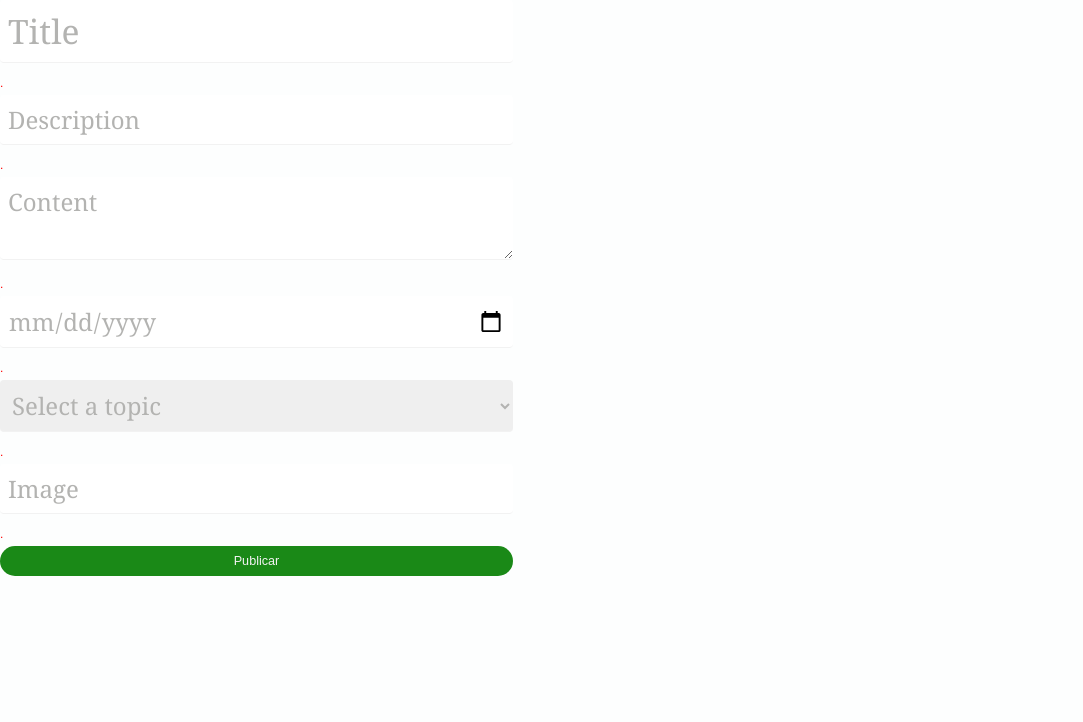
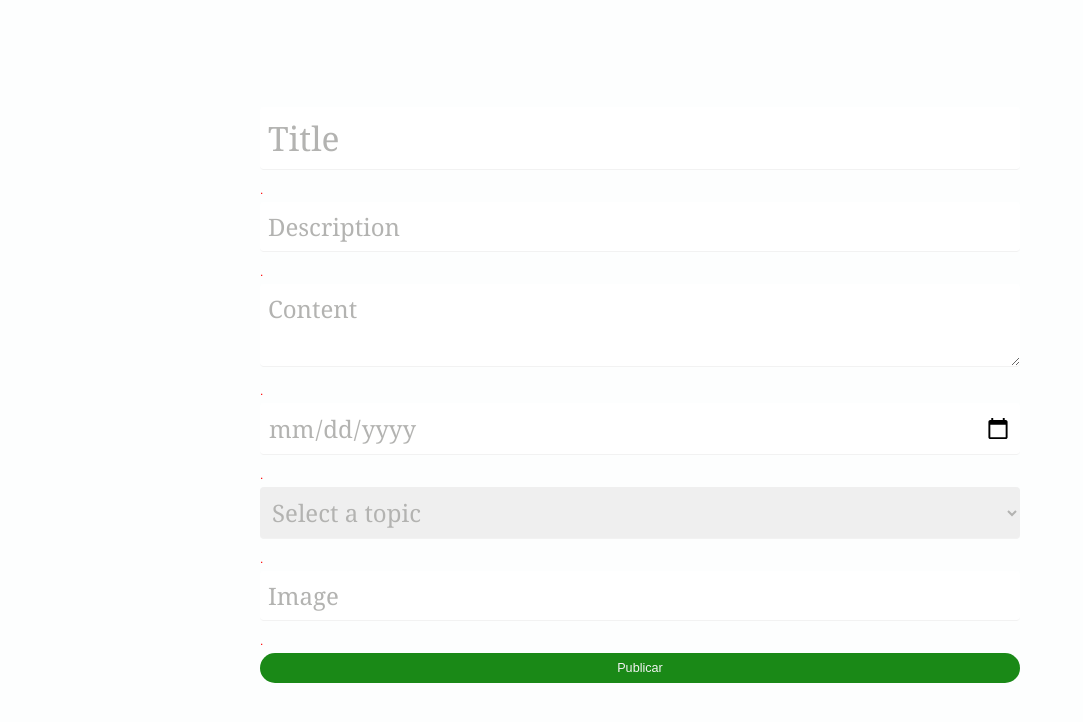
Before and after one commit to JosueYovani/web-medium, a React app: page /new-history in a window 1280 px wide. Shown: the top 722 px of the page, without its empty margins (0-1083 px from the left). Built offline with nearby package versions, Linux system fonts and the light colour scheme.

Commit message:
Add - Struct for History Layout

```diff
--- a/src/App.js
+++ b/src/App.js
@@ -2,7 +2,7 @@ import React from "react";
 import { BrowserRouter, Route, Routes } from "react-router-dom";
 
 import { PageFeed, PageHome, PageNewHistory } from "./pages";
-import { FeedLayout, HomeLayout } from "./layouts";
+import { FeedLayout, HistoryLayout, HomeLayout } from "./layouts";
 
 export const App = () => {
   return (
@@ -14,7 +14,9 @@ export const App = () => {
         <Route path="/feed" element={<FeedLayout />}>
           <Route path=":id" element={<PageFeed />} />
         </Route>
-        <Route path="/new-history" element={<PageNewHistory />} />
+        <Route path="/new-history" element={<HistoryLayout />}>
+          <Route index element={<PageNewHistory />} />
+        </Route>
       </Routes>
     </BrowserRouter>
   );
--- a/src/assets/scss/index.scss
+++ b/src/assets/scss/index.scss
@@ -2,17 +2,11 @@
 @import "./custom";
 
 @import "../../layouts/FeedLayout/feed-layout";
-@import "../../components/layouts/TopSearch/top-search";
-@import "../../components/layouts/AuthNav/auth-nav";
+@import "../../layouts/HistoryLayout/history-layout";
+@import "../../layouts/HomeLayout/home-layout";
 
 @import "../../components/feed/Feed/feed";
 @import "../../components/feed/FormNewFeed/form-new-feed";
-
-@import "../../layouts/HomeLayout/home-layout";
-@import "../../components/layouts/AsideHome/aside-home";
-@import "../../components/layouts/BrandLogo/brand-logo";
-@import "../../components/layouts/MainHome/main_home";
-@import "../../components/layouts/TopNav/top-nav";
 
 @import "../../components/home/StayCurious/stay-curious";
 @import "../../components/home/TrendingMedium/trending-medium";
@@ -21,3 +15,10 @@
 @import "../../components/home/FeedItem/feed-item";
 @import "../../components/home/LinksNav/links-nav";
 @import "../../components/home/DiscoverTopics/discover_topics";
+
+@import "../../components/layouts/TopSearch/top-search";
+@import "../../components/layouts/AuthNav/auth-nav";
+@import "../../components/layouts/AsideHome/aside-home";
+@import "../../components/layouts/BrandLogo/brand-logo";
+@import "../../components/layouts/MainHome/main_home";
+@import "../../components/layouts/TopNav/top-nav";
--- a/src/components/feed/FormNewFeed/_form-new-feed.scss
+++ b/src/components/feed/FormNewFeed/_form-new-feed.scss
@@ -3,9 +3,9 @@
   align-items: center;
 
   form {
+    width: 100%;
     .form-group {
       margin-bottom: 5px;
-
       input,
       textarea,
       select {
--- /dev/null
+++ b/src/layouts/HistoryLayout/HistoryLayout.js
@@ -0,0 +1,20 @@
+import React from "react";
+import { Outlet } from "react-router-dom";
+
+import { Content, Header, Layout, Main } from "../../components/layouts";
+
+const HistoryLayout = () => {
+  return (
+    <div className="history-layout">
+      <Layout>
+        <Header></Header>
+        <Content>
+          <Outlet />
+        </Content>
+        <Main></Main>
+      </Layout>
+    </div>
+  );
+};
+
+export default HistoryLayout;
--- /dev/null
+++ b/src/layouts/HistoryLayout/_history-layout.scss
@@ -0,0 +1,38 @@
+.history-layout {
+  .layout {
+    .header {
+      display: flex;
+      height: 57px;
+      justify-content: center;
+
+      &__wrapper {
+        display: flex;
+        align-items: center;
+        justify-content: space-between;
+        width: 97%;
+
+        .brand-logo {
+          img {
+            height: 22px;
+          }
+        }
+
+        .section-left {
+          display: flex;
+          align-items: center;
+        }
+      }
+    }
+
+    .content {
+      display: flex;
+      justify-content: center;
+      min-height: 470px;
+      margin-top: 50px;
+
+      &__wrapper {
+        width: 760px;
+      }
+    }
+  }
+}
--- a/src/layouts/index.js
+++ b/src/layouts/index.js
@@ -1,2 +1,3 @@
 export { default as FeedLayout } from "./FeedLayout/FeedLayout";
+export { default as HistoryLayout } from "./HistoryLayout/HistoryLayout";
 export { default as HomeLayout } from "./HomeLayout/HomeLayout";
```
